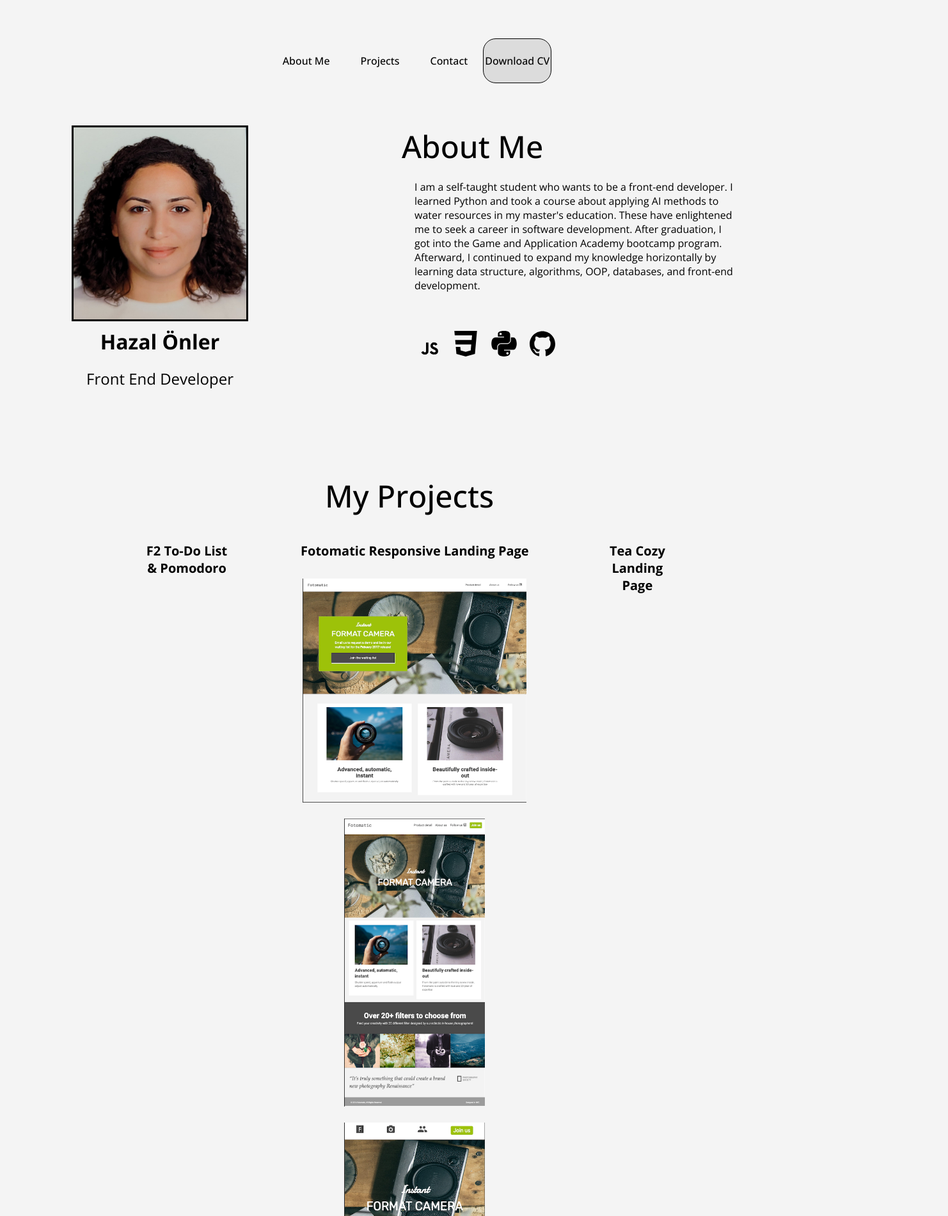
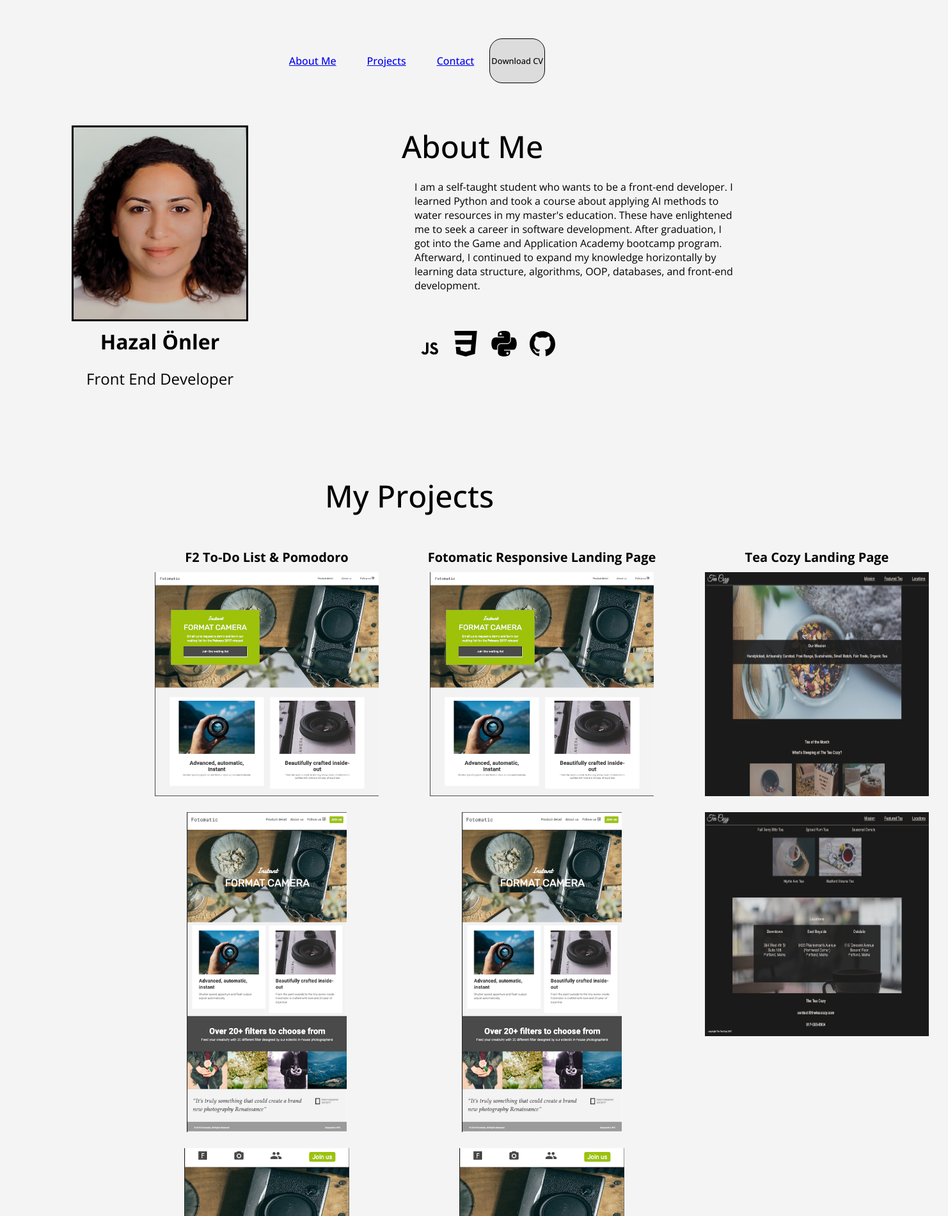
Before and after one commit to hazalonler/personal_portfolio, a plain HTML site: page src/index.html in a window 1280 px wide. Shown: the top 1900 px of the page at 64% size, 1482 px wide, since content can reach past the window. Drawn offline with nearby package versions, Linux system fonts and the light colour scheme.

Commit message:
Tea Cozy project pages added and CSS was edited

```diff
--- a/src/index.html
+++ b/src/index.html
@@ -9,9 +9,9 @@
     <!-- Header -->
     <header>
         <nav>
-            <div class="nav-el">About Me</div>
-            <div class="nav-el">Projects</div>
-            <div class="nav-el">Contact</div>
+            <a href="#about-me"><div class="nav-el">About Me</div></a>
+            <a href="#projects-section"><div class="nav-el">Projects</div></a>
+            <a href="#contacts"><div class="nav-el">Contact</div></a>
             <button class="nav-el">Download CV</button>
         </nav>
     </header>
@@ -23,7 +23,7 @@
                 <h1>Hazal Önler</h1>
                 <h2>Front End Developer</h2>
             </div>
-            <div class="about-me">
+            <div id="about-me">
                 <h3>About Me</h3>
                 <p>I am a self-taught student who wants to be a front-end developer. I learned Python and took a course about applying AI methods to water resources in my master's education. These have enlightened me to seek a career in software development. After graduation, I got into the Game and Application Academy bootcamp program.
                 Afterward, I continued to expand my knowledge horizontally by learning data structure, algorithms, OOP, databases, and front-end development. </p>
@@ -35,11 +35,16 @@
                 </div>
             </div>
         </div>
-        <div class="projects-section">
+        <div id="projects-section">
             <h3>My Projects</h3>
             <div class="projects">
                 <div class="project">
                     <h4>F2 To-Do List & Pomodoro</h4>
+                    <div class="images">
+                        <img src="../Laptop-page.png" alt="laptop-image-fotomatic-website"/>
+                        <img src="../tablet-page.png" alt="tablet-image-fotomatic-website"/>
+                        <img src="../mobile-page.png" alt="mobile-image-fotomatic-website"/>
+                    </div>
                 </div>
                 <div class="project">
                     <h4>Fotomatic Responsive Landing Page</h4>
@@ -51,6 +56,24 @@
                 </div>
                 <div class="project">
                     <h4>Tea Cozy Landing Page</h4>
+                    <div class="images">
+                        <img src="../tea-cozy-1.png" alt="laptop-image-fotomatic-website"/>
+                        <img src="../tea-cozy-2.png" alt="tablet-image-fotomatic-website"/>
+                    </div>
+                </div>
+            </div>
+        </div>
+        <div id="contacts">
+            <h3>Contact</h3>
+            <div class="contact">
+                <div class="linkedin">
+                    <img src="../linkedin.svg" alt="linkedin"/>
+                </div>
+                <div class="twitter">
+                    <img src="../twitter-alt-circle.svg" alt="twitter"/>
+                </div>
+                <div class="github">
+                    <img src="../github.svg" alt="github"/>
                 </div>
             </div>
         </div>
--- a/src/style.css
+++ b/src/style.css
@@ -26,6 +26,7 @@ button {
     border-radius: 20px;
     padding: 2px!important;
     background-color: gainsboro;
+    font-size: 0.8rem!important;
 }
 
 /* Personal */
@@ -47,7 +48,7 @@ button {
     flex-direction: column;
 }
 
-.about-me, .personal-info {
+#about-me, .personal-info {
     padding: 1.5rem;
     margin: 0 6rem;
 }
@@ -99,36 +100,56 @@ p {
 
 /* Projects */
 
-.projects-section {
+#projects-section {
     text-align: center;
     margin: 100px 0;
 }
 
 .projects {
-    display: flex;
+    display: grid;
+    grid-template-areas: "project project project";
+    grid-template-columns: 1fr 1fr 1fr;
     margin: 20px 0;
+    justify-items: center;
 }
 
 .project {
     padding: 20px;
+    margin: 10px;
     text-align: center;
+    max-width: 400px;
 }
 
 h4 {
     font-size: 1.25rem;
 }
 
-.images {
-    margin: 20px;
-}
-
 .project img{
-    width: 220px;
-    height: 450px;
     padding: 10px;
 }
 
+img[src*="mobile"], img[src*="tablet"] {
+    height: 500px;
+}
+
 img[src*="Laptop"] {
-    width: 350px!important;
-    height: 350px!important;
+    width: 350px;
+    height: 350px;
 }
+
+img[src*='tea'] {
+    width: 350px;
+    height: 350px;
+}
+
+
+/* Contact */
+
+#contacts {
+    text-align: center;
+}
+
+.contact {
+    display: flex;
+    flex-direction: row;
+}
```
Also changed, not shown: src/contact.html (added), src/script.js (added), tea-cozy-1.png (added), tea-cozy-2.png (added).
